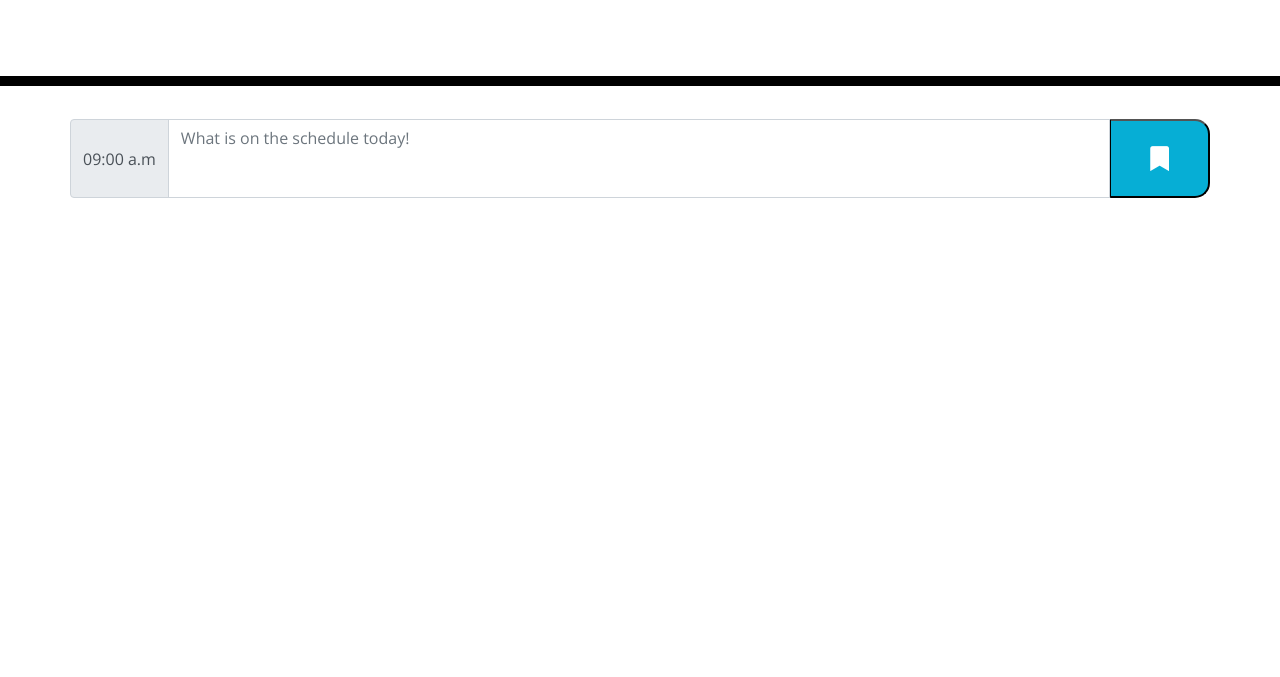
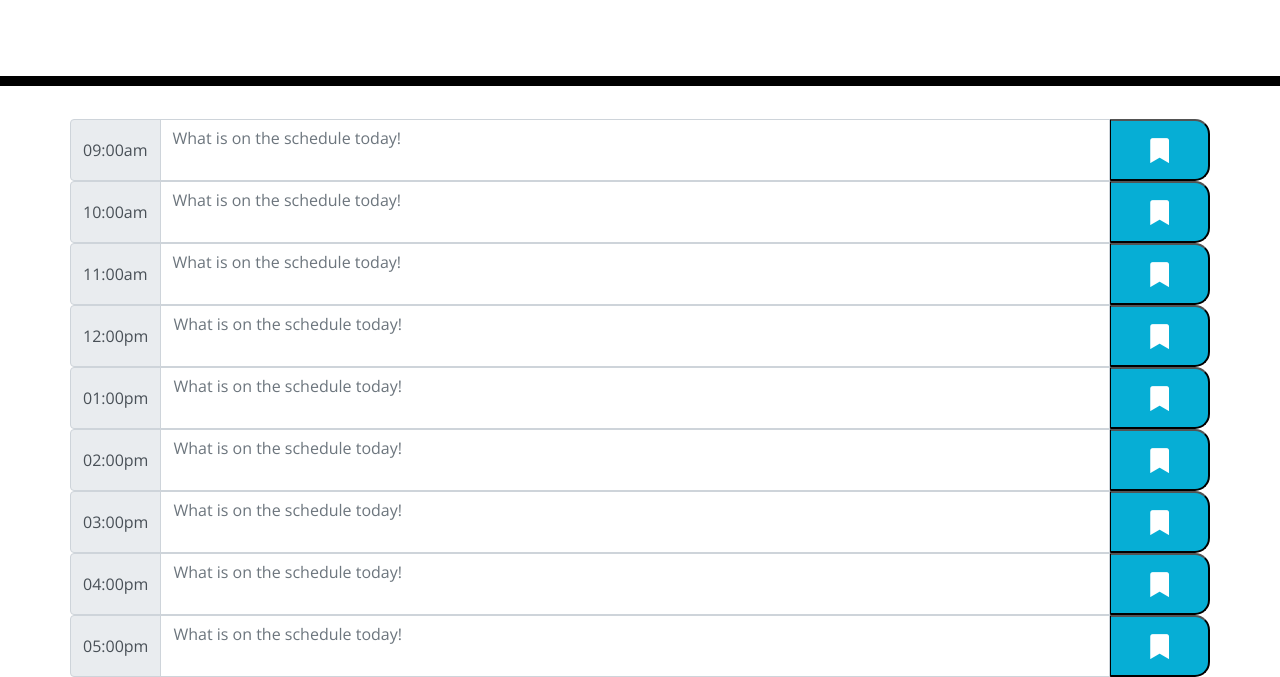
Before and after one commit to jorgegarit/word-day-scheduler, a plain HTML site: page index.html in a window 1280 px wide. Shown: the part 182-859 px from the top of the page. Before the commit the page ends 800 px from the top, so only its background shows below. Drawn offline with nearby package versions, Linux system fonts and the light colour scheme.

Commit message:
added the rest of the work days rows, mimicking smae style as the one for 9am

```diff
--- a/assets/css/style.css
+++ b/assets/css/style.css
@@ -71,4 +71,5 @@ textarea{
 .saveBtn i:hover {
   font-size: 20px;
   transition: all .3s ease-in-out;
+  color: blueviolet;
 }
--- a/index.html
+++ b/index.html
@@ -35,14 +35,81 @@
 
       <div class="row">
         <!-- using bootstrap input group for adding group to both sides of text box -->
+
         <div class="input-group">
             <div class="input-group-prepend">
-              <span class="input-group-text">09:00 a.m</span>
+              <span class="input-group-text">09:00am</span>
             </div>
             <!-- adding text area with bootstrap class form-control for better custom styling -->
             <textarea class="form-control" id="9am" placeholder="What is on the schedule today!"></textarea>
             <!-- adding button and will be using the fontawesome id for bookmark to mark as the save option in the script.js  -->
             <button type="button" class="saveBtn"><i class="fas fa-solid fa-bookmark"></i></button>
+        </div>
+
+        <!-- replicating html for the rest of the hours in the work day but will be changing the id in the test area -->
+
+        <div class="input-group">
+          <div class="input-group-prepend">
+            <span class="input-group-text">10:00am</span>
+          </div>
+          <textarea class="form-control" id="10am" placeholder="What is on the schedule today!"></textarea>
+          <button type="button" class="saveBtn"><i class="fas fa-solid fa-bookmark"></i></button>
+        </div>
+
+        <div class="input-group">
+          <div class="input-group-prepend">
+            <span class="input-group-text">11:00am</span>
+          </div>
+          <textarea class="form-control" id="11am" placeholder="What is on the schedule today!"></textarea>
+          <button type="button" class="saveBtn"><i class="fas fa-solid fa-bookmark"></i></button>
+        </div>
+
+        <div class="input-group">
+          <div class="input-group-prepend">
+            <span class="input-group-text">12:00pm</span>
+          </div>
+          <textarea class="form-control" id="12pm" placeholder="What is on the schedule today!"></textarea>
+          <button type="button" class="saveBtn"><i class="fas fa-solid fa-bookmark"></i></button>
+        </div>
+
+        <div class="input-group">
+          <div class="input-group-prepend">
+            <span class="input-group-text"> 01:00pm</span>
+          </div>
+          <textarea class="form-control" id="1pm" placeholder="What is on the schedule today!"></textarea>
+          <button type="button" class="saveBtn"><i class="fas fa-solid fa-bookmark"></i></button>
+        </div>
+
+        <div class="input-group">
+          <div class="input-group-prepend">
+            <span class="input-group-text">02:00pm</span>
+          </div>
+          <textarea class="form-control" id="2pm" placeholder="What is on the schedule today!"></textarea>
+          <button type="button" class="saveBtn"><i class="fas fa-solid fa-bookmark"></i></button>
+        </div>
+
+        <div class="input-group">
+          <div class="input-group-prepend">
+            <span class="input-group-text">03:00pm</span>
+          </div>
+          <textarea class="form-control" id="3pm" placeholder="What is on the schedule today!"></textarea>
+          <button type="button" class="saveBtn"><i class="fas fa-solid fa-bookmark"></i></button>
+        </div>
+
+        <div class="input-group">
+          <div class="input-group-prepend">
+            <span class="input-group-text">04:00pm</span>
+          </div>
+          <textarea class="form-control" id="4pm" placeholder="What is on the schedule today!"></textarea>
+          <button type="button" class="saveBtn"><i class="fas fa-solid fa-bookmark"></i></button>
+        </div>
+
+        <div class="input-group">
+          <div class="input-group-prepend">
+            <span class="input-group-text">05:00pm</span>
+          </div>
+          <textarea class="form-control" id="5pm" placeholder="What is on the schedule today!"></textarea>
+          <button type="button" class="saveBtn"><i class="fas fa-solid fa-bookmark"></i></button>
         </div>
       </div>
 
```
